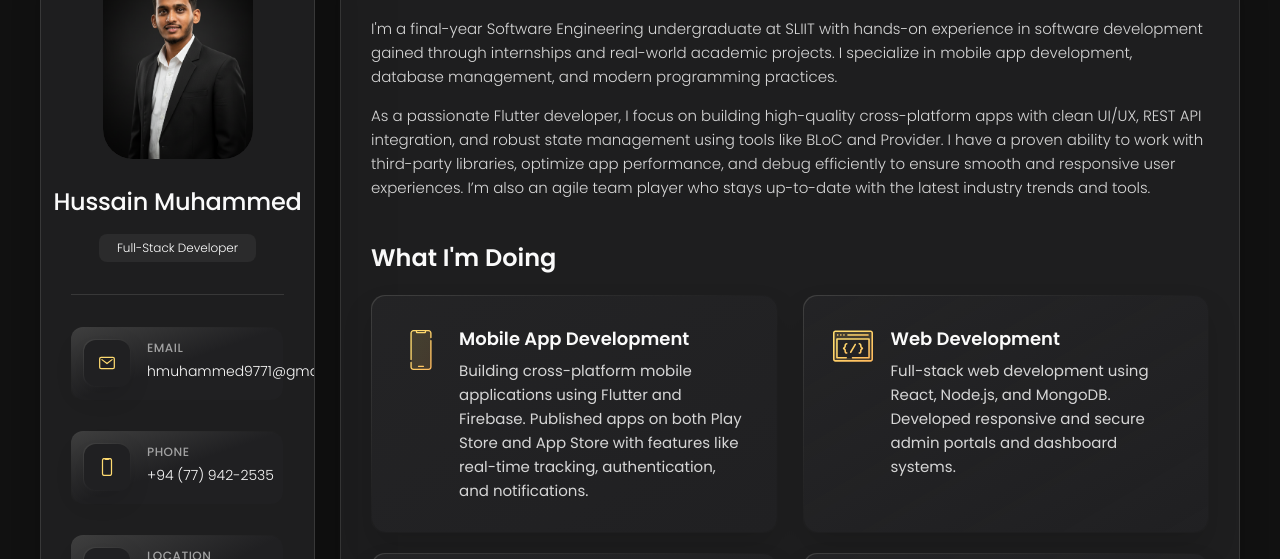
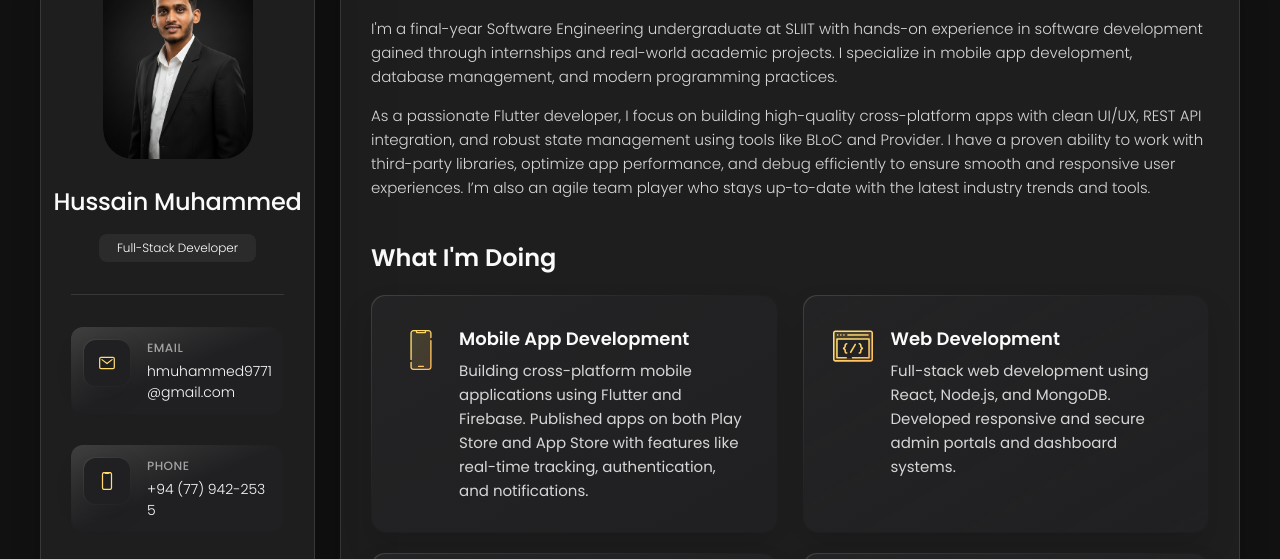
Before and after one commit to h-muhammed/personal-portfolio, a plain HTML site: page index.html in a window 1280 px wide. Shown: the part 162-721 px from the top of the page. Drawn offline with nearby package versions, Linux system fonts and the light colour scheme.

Commit message:
email ui error fixed

```diff
--- a/assets/css/style.css
+++ b/assets/css/style.css
@@ -486,6 +486,8 @@ main {
   max-width: calc(100% - 46px);
   width: calc(100% - 46px);
   flex: 1;
+  min-width: 0; /* Allows flex item to shrink below content size */
+  overflow: hidden; /* Prevents content from overflowing */
 }
 
 .contact-title {
@@ -503,11 +505,17 @@ main {
   word-wrap: break-word;
   overflow-wrap: break-word;
   line-height: 1.5;
+  max-width: 100%;
+  display: block;
 }
 
 .contact-info .contact-link {
   transition: var(--transition-1);
-  display: inline-block;
+  display: block;
+  width: 100%;
+  max-width: 100%;
+  word-break: break-all; /* Break long email addresses */
+  overflow-wrap: anywhere; /* Break at any point if needed */
 }
 
 .contact-info .contact-link:hover {
@@ -2365,10 +2373,21 @@ textarea.form-input::-webkit-resizer { display: none; }
 
   .contacts-list { grid-template-columns: 1fr; }
 
+  .contact-info {
+    max-width: calc(100% - 64px);
+    width: calc(100% - 64px);
+    min-width: 0;
+    overflow: hidden;
+  }
+
   .contact-info :is(.contact-link) {
-    white-space: nowrap;
-    overflow: hidden;
-    text-overflow: ellipsis;
+    white-space: normal;
+    overflow: visible;
+    word-break: break-all;
+    overflow-wrap: anywhere;
+    max-width: 100%;
+    display: block;
+    width: 100%;
   }
 
   .contact-info :is(.contact-link, time, address) {
```
